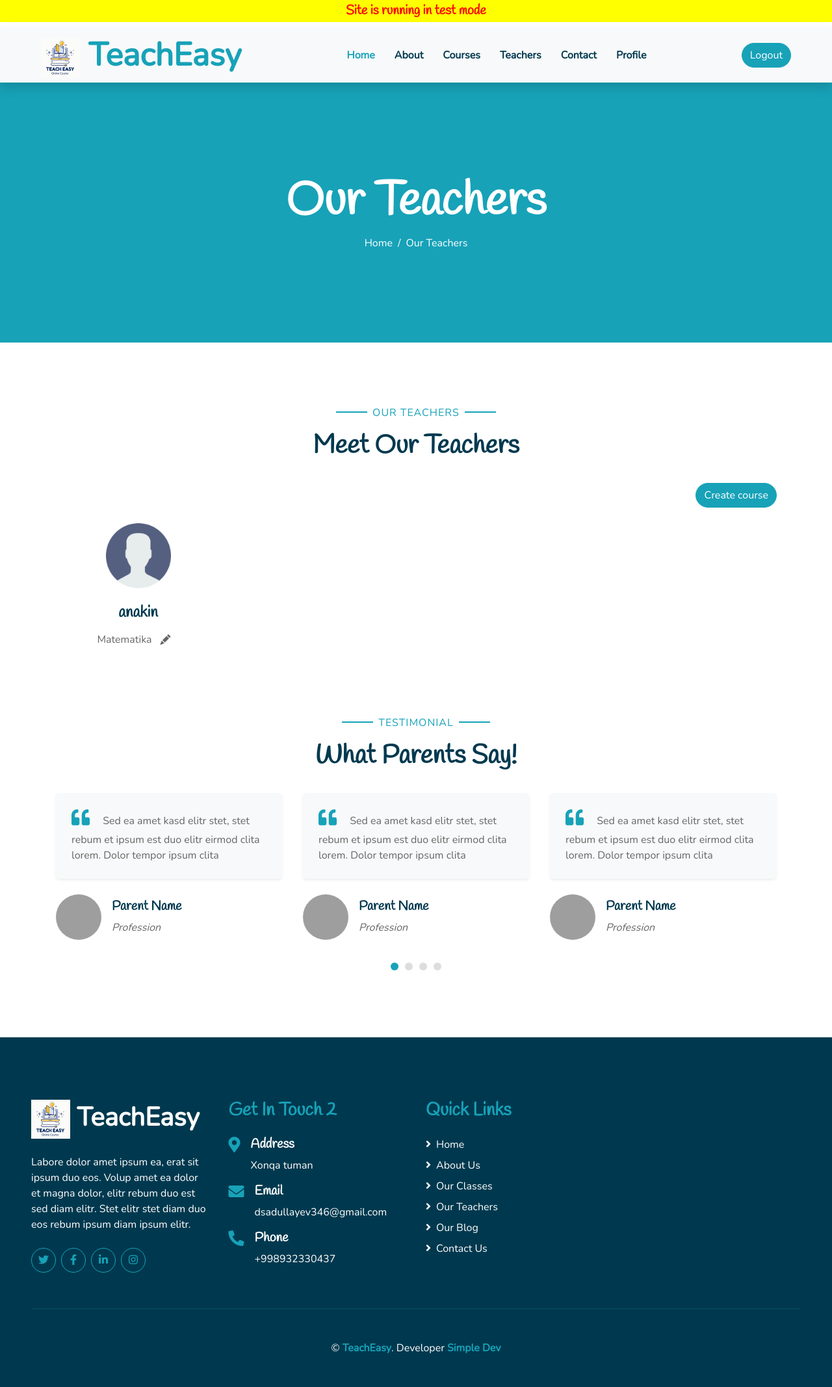
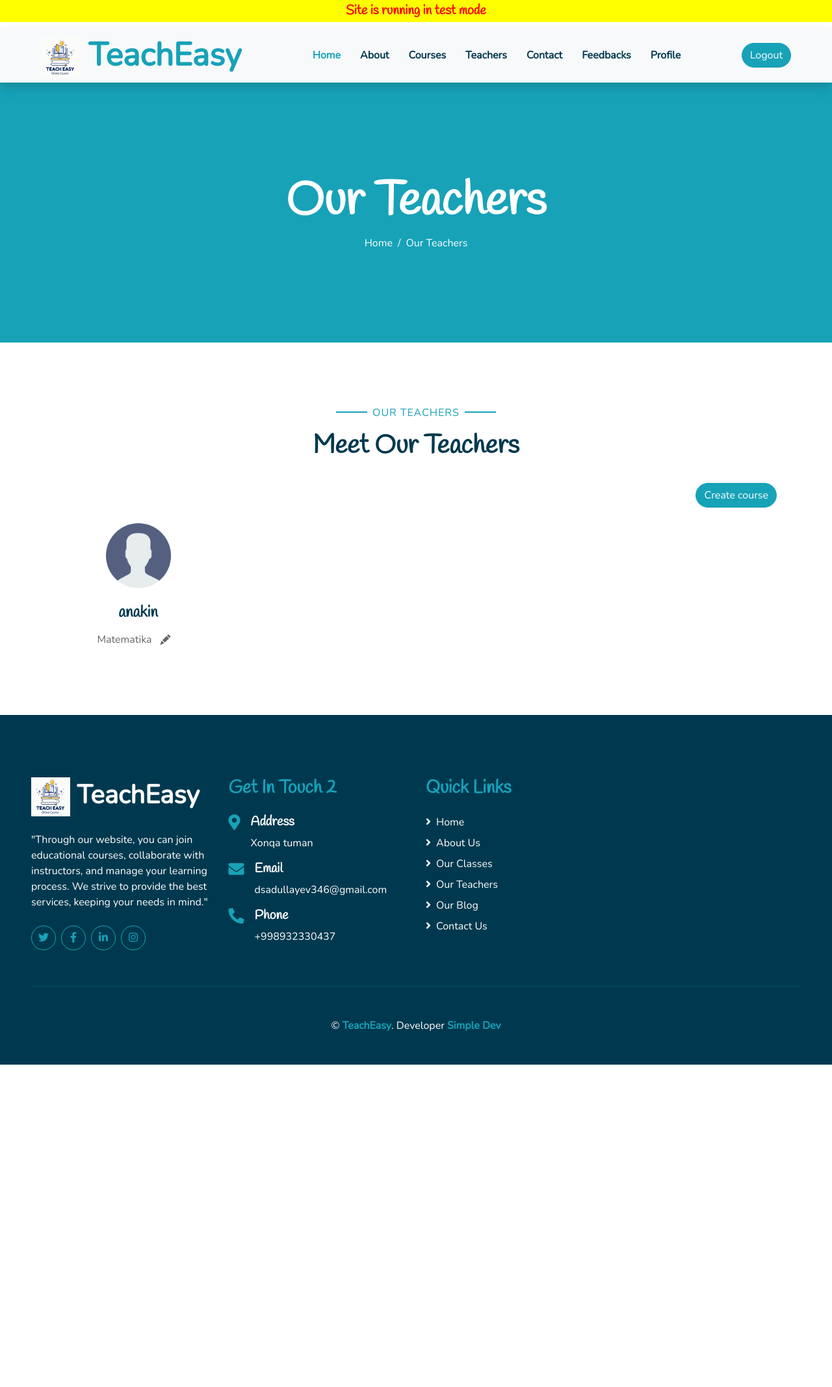
Before and after one commit to dilmurodsadullayev/TeachEasy, a Django app: page /teachers in a window 1280 px wide. Shown: the whole page at 65% size. After the commit the page ends 1638 px from the top, so only its background shows below. Run offline with Django 5.2, Linux system fonts and the light colour scheme; a user stored in the database is signed in; data comes from the database, SQL or seed files in the repository; both versions use the stored data as it was after the commit; some libraries are stand-ins or nearby versions; grey boxes are pictures that could not be loaded.

Commit message:
add feedback

```diff
--- a/main/admin.py
+++ b/main/admin.py
@@ -13,7 +13,8 @@ from .models import (
     Teacher,
     Student,
     Owner,
-    JoinRequest
+    JoinRequest,
+    Feedback
 
 )
 # Register your models here.
@@ -46,3 +47,4 @@ admin.site.register(Teacher)
 admin.site.register(Student)
 admin.site.register(Owner)
 admin.site.register(JoinRequest)
+admin.site.register(Feedback)
--- a/main/models.py
+++ b/main/models.py
@@ -98,8 +98,37 @@ class Owner(models.Model):
         return self.user.username
 
 
-# class OwnerCourse(models.Model):
-#     own = models.ForeignKey()
+class Feedback(models.Model):
+    FEEDBACK_TYPES = [
+        ('bug', 'Bug'),
+        ('suggestion', 'Suggestion'),
+        ('general', 'General comment'),
+    ]
+
+    FEEDBACK_STATUS = [
+        ('new', "New"),
+        ('progress', "In Progress"),
+        ('resolved', "Resolved"),
+    ]
+
+    user = models.ForeignKey(CustomUser, on_delete=models.CASCADE)
+    title = models.CharField(max_length=150)
+    description = models.TextField()
+    type = models.CharField(max_length=50,choices=FEEDBACK_TYPES,default='general')
+    page_name = models.CharField(max_length=100)
+    created_at = models.DateTimeField(auto_now_add=True)
+    status = models.CharField(max_length=50, choices=FEEDBACK_STATUS, default='new')
+    resolved_at = models.DateTimeField(auto_now=True)
+    is_send = models.BooleanField(default=False)
+
+    def __str__(self):
+        return f"{self.user.username} {self.title}"
+
+    def save(self, *args, **kwargs):
+        if not self.id:  # Yangi obyekt yaratilganda
+            self.status = 'new'
+        super().save(*args, **kwargs)
+
 
 
 
--- a/main/urls.py
+++ b/main/urls.py
@@ -39,6 +39,8 @@ from .views import (
     #profile
     profile_view,
     user_edit_view,
+    #feedbacks
+    FeedbacksView,
     #404
     error_404_view
 
@@ -84,6 +86,8 @@ urlpatterns = [
     #profile
     path('profile',profile_view,name='profile'),
     path('profile/<int:user_id>/edit',user_edit_view,name='user_edit'),
+    #Feedbacks
+    path('feedbacks',FeedbacksView.as_view(),name='feedbacks'),
     #404
     path('404',error_404_view,name='error'),
 
--- a/main/views.py
+++ b/main/views.py
@@ -1,8 +1,8 @@
 from django.shortcuts import get_object_or_404, redirect, render
 from .models import Course, UserSay, CustomUser, Student, Teacher, CourseStudent, CourseTask, Attendance, Mark, \
-    JoinRequest, CoursePayment,StudentTask
+    JoinRequest, CoursePayment,StudentTask,Feedback
 from .forms import CourseCreateForm, UserSayForm, CustomUserCreationForm, CourseUpdateForm, CourseStudentCreateForm, \
-    StudentEditForm, GroupTaskForm,StudentTakeTask
+    StudentEditForm, GroupTaskForm, StudentTakeTask, FeedbackForm
 from django.views.generic import View
 from django.contrib.auth import get_user_model, authenticate, login
 from django.contrib.auth.forms import AuthenticationForm
@@ -818,7 +818,7 @@ class CoursePaymentsView(View):
             else:
                 return JsonResponse({'message': 'Foydalanuvchi topilmadi.'}, status=404)
 
-        return JsonResponse({'message': 'Bunday metod qo\'llanilmaydi.'}, status=405)
+        # return JsonResponse({'message': 'Bunday metod qo\'llanilmaydi.'}, status=405)
 
         ctx = {
             'course_payments': course_payments,
@@ -844,3 +844,68 @@ def change_user_role(request, user_id, new_role):
     user.role = new_role
     user.save()  # Signal avtomatik ravishda ishlaydi
     return redirect('user_list')
+
+
+class FeedbacksView(LoginRequiredMixin,View):
+    def get(self,request):
+        user = get_object_or_404(CustomUser,pk=request.user.id)
+        is_sended = Feedback.objects.filter(user=user).first()
+        type_feedbacks = Feedback.FEEDBACK_TYPES
+
+        feedbacks = Feedback.objects.all()
+
+        ctx = {
+
+            'feedbacks': feedbacks,
+            'user': user,
+            'type_feedbacks': type_feedbacks,
+            'is_sended':is_sended
+        }
+        return render(request,'main/feedbacks.html',ctx)
+
+    def post(self, request):
+        # Foydalanuvchini olish
+        user = get_object_or_404(CustomUser, pk=request.user.id)
+        print(user)
+        feedbacks = Feedback.objects.all()
+        # POST ma'lumotlarini olish
+        title = request.POST.get('title')
+        description = request.POST.get('description')
+        type = request.POST.get('type')
+        page_name = request.POST.get('page_name', 'Default Page')  # Default qiymat
+
+
+        if request.method == "POST":
+
+
+            valid_types = [choice[0] for choice in Feedback.FEEDBACK_TYPES]  # TYPE_CHOICES dan qiymatlar
+            if type not in valid_types:
+                return JsonResponse({"error": "Invalid type value"}, status=400)
+
+
+            try:
+                Feedback.objects.create(
+                    user=user,
+                    title=title,
+                    description=description,
+                    type=type,
+                    page_name=page_name,
+                    is_send=True
+                )
+                # return JsonResponse({"success": "Feedback created successfully"})
+                return redirect('feedbacks')
+            except Exception as e:
+                return JsonResponse({"error": str(e)}, status=500)
+
+
+
+        ctx = {
+
+            'user': user,
+            'feedbacks': feedbacks,
+        }
+
+
+
+
+        return render(request,'main/feedbacks.html',ctx)
--- a/static/js/main.js
+++ b/static/js/main.js
@@ -76,7 +76,7 @@
 
 
     // Testimonials carousel
-    $(".testimonial-carousel").owlCarousel({
+$(".testimonial-carousel").owlCarousel({
         center: true,
         autoplay: true,
         smartSpeed: 2000,
@@ -98,4 +98,6 @@
         }
     });
 
+
+
 })(jQuery);
--- a/template/main/base.html
+++ b/template/main/base.html
@@ -40,7 +40,6 @@
     <link href="{% static 'css/studentDetial.css' %}" rel="stylesheet">
 
 
-
 </head>
 
 <body>
@@ -52,7 +51,7 @@
 
 
     <nav class="navbar navbar-expand-lg bg-light navbar-light py-3 py-lg-0 px-0 px-lg-5">
-            <a href="" class="navbar-brand font-weight-bold text-secondary" style="font-size: 50px;">
+        <a href="{% url 'index' %}" class="navbar-brand font-weight-bold text-secondary" style="font-size: 50px;">
             <img style="width: 60px; height: 60px;" src="{% static 'img/logo.png' %}" alt="logo yo'q">
             <span class="text-primary">TeachEasy</span>
         </a>
@@ -76,6 +75,7 @@
                 <!--                        </div>-->
                 <!--                    </div>-->
                 <a href="{% url 'contact' %}" class="nav-item nav-link">Contact</a>
+                <a href="{% url 'feedbacks' %}" class="nav-item nav-link">Feedbacks</a>
                 {% if user.is_authenticated %}
                 <a href="{% url 'profile' %}" class="nav-item nav-link">Profile</a>
                 {% else %}
@@ -89,8 +89,12 @@
                     <button type="submit" class="btn btn-primary">Logout</button>
                 </form>
                 {% else %}
-                    <a href="{% url 'login' %}"><button type="button" class="btn btn-primary">Login</button></a>
-                    <a href="{% url 'signup' %}"><button type="button" class="btn btn-primary">Registration</button></a>
+                <a href="{% url 'login' %}">
+                    <button type="button" class="btn btn-primary">Login</button>
+                </a>
+                <a href="{% url 'signup' %}">
+                    <button type="button" class="btn btn-primary">Registration</button>
+                </a>
                 {% endif %}
 
 
@@ -111,8 +115,8 @@
                 <img style="width: 60px; height: 60px;" src="{% static 'img/logo.png' %}" alt="logo yo'q">
                 <span class="text-white">TeachEasy</span>
             </a>
-                <p>Labore dolor amet ipsum ea, erat sit ipsum duo eos. Volup amet ea dolor et magna dolor, elitr rebum
-                    duo est sed diam elitr. Stet elitr stet diam duo eos rebum ipsum diam ipsum elitr.</p>
+            <p>"Through our website, you can join educational courses, collaborate with instructors, and manage your
+                learning process. We strive to provide the best services, keeping your needs in mind."</p>
             <div class="d-flex justify-content-start mt-4">
                 <a class="btn btn-outline-primary rounded-circle text-center mr-2 px-0"
                    style="width: 38px; height: 38px;" href="#"><i class="fab fa-twitter"></i></a>
--- a/template/payments/course_payments.html
+++ b/template/payments/course_payments.html
@@ -131,5 +131,5 @@
     </div>
 </div>
 {% endfor %}
-<script src="{% static 'js/attendances.js' %}"></script>
+<script src="{% static 'js/course_payment.js' %}"></script>
 {% endblock content %}
--- a/template/teacher/teachers.html
+++ b/template/teacher/teachers.html
@@ -194,77 +194,6 @@
 <!-- Team End -->
 
 
-<!-- Testimonial Start -->
-<div class="container-fluid py-5">
-    <div class="container p-0">
-        <div class="text-center pb-2">
-            <p class="section-title px-5"><span class="px-2">Testimonial</span></p>
-            <h1 class="mb-4">What Parents Say!</h1>
-        </div>
-        <div class="owl-carousel testimonial-carousel">
-            <div class="testimonial-item px-3">
-                <div class="bg-light shadow-sm rounded mb-4 p-4">
-                    <h3 class="fas fa-quote-left text-primary mr-3"></h3>
-                    Sed ea amet kasd elitr stet, stet rebum et ipsum est duo elitr eirmod clita lorem. Dolor tempor
-                    ipsum clita
-                </div>
-                <div class="d-flex align-items-center">
-                    <img class="rounded-circle" src="{% static 'img/testimonial-1.jpg' %}"
-                        style="width: 70px; height: 70px;" alt="Image">
-                    <div class="pl-3">
-                        <h5>Parent Name</h5>
-                        <i>Profession</i>
-                    </div>
-                </div>
-            </div>
-            <div class="testimonial-item px-3">
-                <div class="bg-light shadow-sm rounded mb-4 p-4">
-                    <h3 class="fas fa-quote-left text-primary mr-3"></h3>
-                    Sed ea amet kasd elitr stet, stet rebum et ipsum est duo elitr eirmod clita lorem. Dolor tempor
-                    ipsum clita
-                </div>
-                <div class="d-flex align-items-center">
-                    <img class="rounded-circle" src="{% static 'img/testimonial-2.jpg' %}"
-                        style="width: 70px; height: 70px;" alt="Image">
-                    <div class="pl-3">
-                        <h5>Parent Name</h5>
-                        <i>Profession</i>
-                    </div>
-                </div>
-            </div>
-            <div class="testimonial-item px-3">
-                <div class="bg-light shadow-sm rounded mb-4 p-4">
-                    <h3 class="fas fa-quote-left text-primary mr-3"></h3>
-                    Sed ea amet kasd elitr stet, stet rebum et ipsum est duo elitr eirmod clita lorem. Dolor tempor
-                    ipsum clita
-                </div>
-                <div class="d-flex align-items-center">
-                    <img class="rounded-circle" src="{% static 'img/testimonial-3.jpg' %}"
-                        style="width: 70px; height: 70px;" alt="Image">
-                    <div class="pl-3">
-                        <h5>Parent Name</h5>
-                        <i>Profession</i>
-                    </div>
-                </div>
-            </div>
-            <div class="testimonial-item px-3">
-                <div class="bg-light shadow-sm rounded mb-4 p-4">
-                    <h3 class="fas fa-quote-left text-primary mr-3"></h3>
-                    Sed ea amet kasd elitr stet, stet rebum et ipsum est duo elitr eirmod clita lorem. Dolor tempor
-                    ipsum clita
-                </div>
-                <div class="d-flex align-items-center">
-                    <img class="rounded-circle" src="{% static 'img/testimonial-4.jpg' %}"
-                        style="width: 70px; height: 70px;" alt="Image">
-                    <div class="pl-3">
-                        <h5>Parent Name</h5>
-                        <i>Profession</i>
-                    </div>
-                </div>
-            </div>
-        </div>
-    </div>
-</div>
-<!-- Testimonial End -->
+
 
 {% endblock content %}
```
Also changed, not shown: main/forms.py (+6 -1 lines), main/templatetags/custom_filters.py (+11 -0 lines), template/main/feedbacks.html (added, +102 -0 lines), db.sqlite3, main/migrations/0009_feedback.py (added), main/migrations/0010_alter_feedback_page_name_alter_feedback_title.py (added), main/migrations/0011_feedback_is_send.py (added), static/js/course_payment.js (renamed from static/js/attendances.js). Lines whose indentation alone changed are shown as unchanged.
